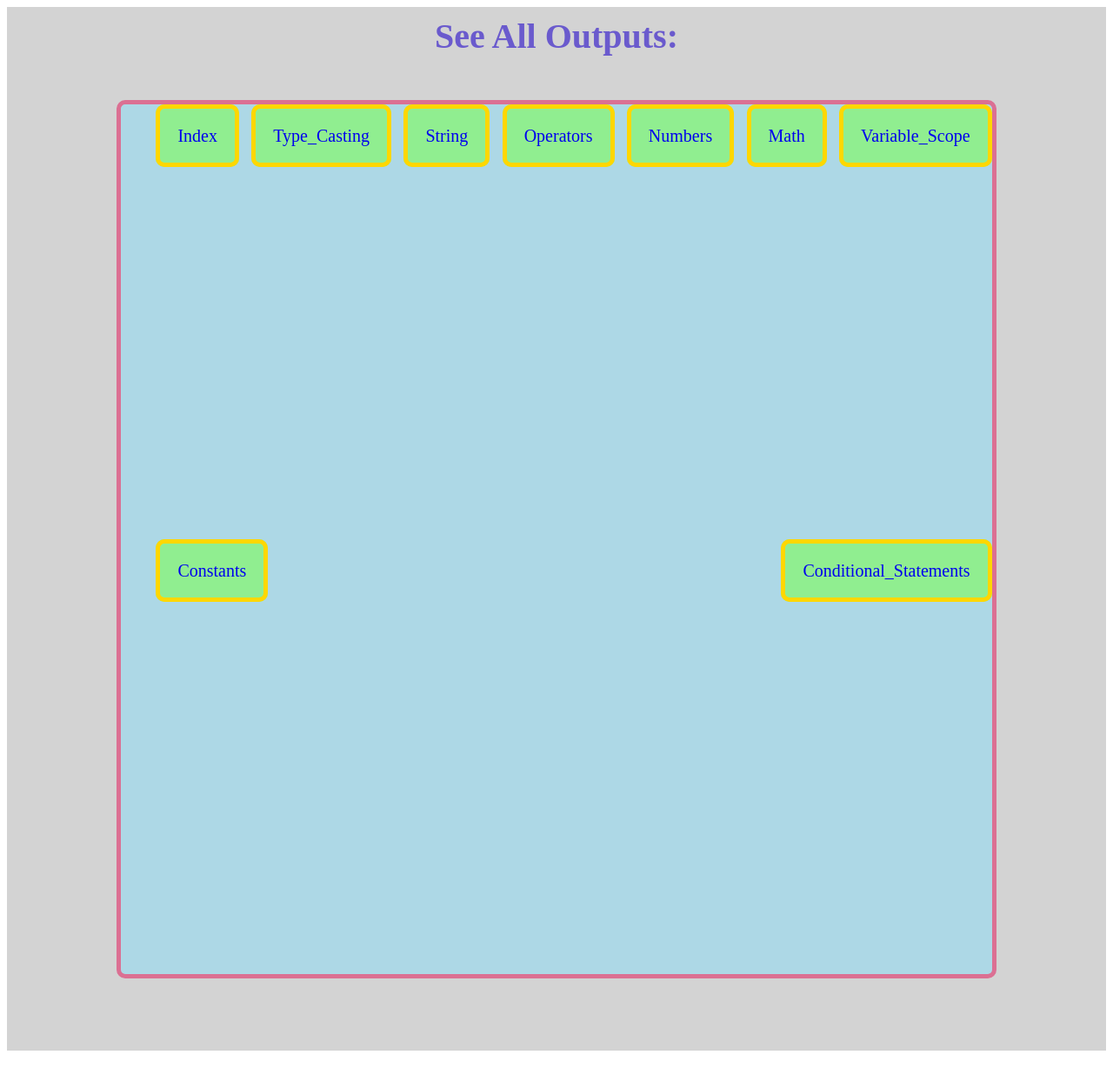
After one commit to JahidHasan-00/php_basics, a PHP site: page / in a window 1280 px wide. The commit adds this page. Shown: the whole page at 87% size. Run offline with PHP 8.4, Linux system fonts and the light colour scheme.

Commit message:
index.php file added

```diff
--- /dev/null
+++ b/index.php
@@ -0,0 +1,68 @@
+<!DOCTYPE html>
+<html lang="en">
+<head>
+    <meta charset="UTF-8">
+    <meta name="viewport" content="width=device-width, initial-scale=1.0">
+    <title>Default Page</title>
+    <style>
+        .container{
+            background-color: lightgrey;
+            height: 1200px;
+        }
+        .main{
+            max-width: 80%;
+            margin: 0 auto;
+            padding: 10px;
+            text-align: center;
+            height: 100%;
+        }
+        .main h2{
+            color: slateblue;
+            margin: 0;
+            font-size: 40px;
+        }
+        .main .list{
+            display: flex;
+            justify-content: space-between;
+            flex-wrap: wrap;
+            list-style-type: none;
+            margin-top: 50px;
+            height: 1000px;
+            background-color:lightblue;
+            border-radius: 10px;
+            border: 5px solid palevioletred;
+
+        }
+        .list>li{
+            margin-top: 25px;
+        }
+        .list>li>a{
+            text-decoration: none;
+            margin: 0;
+            padding: 20px;
+            background-color:lightgreen;
+            border-radius: 10px;
+            border: 5px solid gold;
+            font-size: 20px;
+        }
+    </style>
+</head>
+<body>
+    <div class="container">
+        <div class="main">
+            <h2>See All Outputs: </h2>
+            <ul class="list">
+                <li><a href="./php_intro/index.php">Index</a></li>
+                <li><a href="./php_intro/type_casting.php">Type_Casting</a></li>
+                <li><a href="./php_intro/string.php">String</a></li>
+                <li><a href="./php_intro/operators.php">Operators</a></li>
+                <li><a href="./php_intro/numbers.php">Numbers</a></li>
+                <li><a href="./php_intro/math.php">Math</a></li>
+                <li><a href="./php_intro/variable_scope.php">Variable_Scope</a></li>
+                <li><a href="./php_intro/constants.php">Constants</a></li>
+                <li><a href="./php_intro/conditional_statements.php">Conditional_Statements</a></li>
+            </ul>
+        </div>
+    </div>
+</body>
+</html>
--- a/php_intro/operators.php
+++ b/php_intro/operators.php
@@ -179,9 +179,9 @@
     echo $status = empty($user) ? 'anonymous' . '<br>' : 'logged in' . '<br>';
 
     // Null coalescing:
-    echo $user1 = $_GET['user1'] ?? 'anonymous';
+    echo $user1 = $_GET['user1'] ?? 'anonymous' . '<br>';
     //
-    echo $color = $color ?? 'red';
+    echo $color = $color ?? 'red' . '<br>';
 
     ?>
 
```
Also changed, not shown: php_intro/type_casting.php (+15 -15 lines), php_intro/conditional_statements.php (added).
